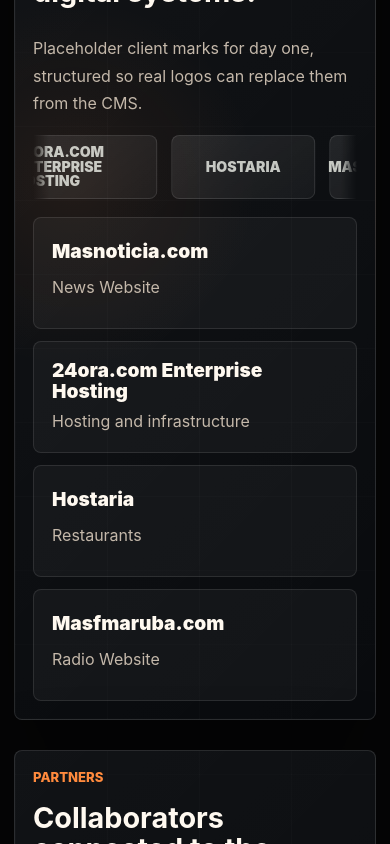
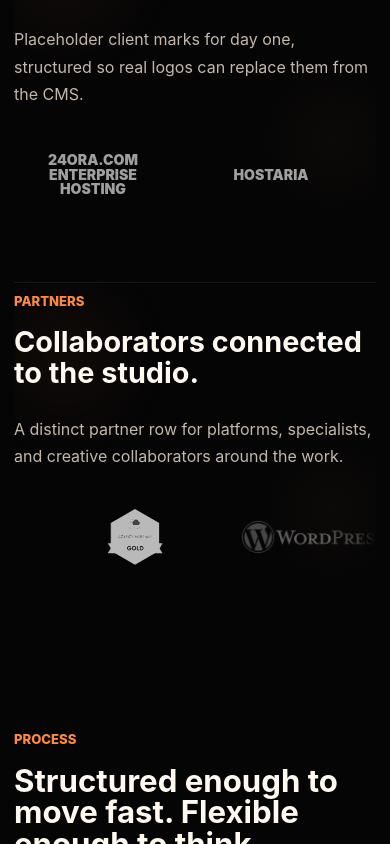
Before and after one commit to r2motion/r2motion.com, a React (Vite) app: page / in a window 390 px wide. Shown: the part 5060-5904 px from the top of the page. Built offline with nearby package versions, Linux system fonts and the light colour scheme.

Commit message:
Simplify partner logo rows

```diff
--- a/src/App.tsx
+++ b/src/App.tsx
@@ -794,14 +794,6 @@
           ))}
         </div>
       </div>
-      <div className="partners-grid" aria-label={`${eyebrow} categories`}>
-        {items.slice(0, 4).map((partner) => (
-          <div className="partner-chip" key={`${partner.slug}-chip`}>
-            <PartnerLogo partner={partner} />
-            <span>{partner.category}</span>
-          </div>
-        ))}
-      </div>
     </Reveal>
   );
 }
--- a/src/styles.css
+++ b/src/styles.css
@@ -1246,21 +1246,14 @@
 
 .partner-lanes {
   display: grid;
-  gap: 30px;
+  gap: 56px;
 }
 
 .partner-lane {
   position: relative;
   display: grid;
-  gap: 18px;
-  padding: 28px;
-  border: 1px solid var(--line);
-  border-radius: var(--radius);
-  background:
-    radial-gradient(circle at 16% 35%, rgba(var(--accent-rgb), 0.08), transparent 30%),
-    linear-gradient(135deg, rgba(255, 255, 255, 0.055), rgba(255, 255, 255, 0.018)),
-    rgba(5, 7, 11, 0.88);
-  box-shadow: var(--shadow);
+  gap: 26px;
+  padding: 18px 0 10px;
   overflow: hidden;
 }
 
@@ -1270,16 +1263,14 @@
   inset: 0;
   pointer-events: none;
   background:
-    repeating-linear-gradient(90deg, rgba(255, 255, 255, 0.045) 0 1px, transparent 1px 92px),
-    repeating-linear-gradient(0deg, rgba(255, 255, 255, 0.03) 0 1px, transparent 1px 74px);
-  opacity: 0.42;
+    radial-gradient(circle at 14% 24%, rgba(var(--accent-rgb), 0.09), transparent 28%),
+    radial-gradient(circle at 88% 74%, rgba(var(--gold-rgb), 0.06), transparent 24%);
+  opacity: 0.58;
 }
 
 .partner-lane--reverse {
-  background:
-    radial-gradient(circle at 82% 40%, rgba(var(--gold-rgb), 0.08), transparent 30%),
-    linear-gradient(135deg, rgba(255, 255, 255, 0.052), rgba(255, 255, 255, 0.018)),
-    rgba(5, 7, 11, 0.9);
+  border-top: 1px solid rgba(255, 255, 255, 0.07);
+  padding-top: 42px;
 }
 
 .partner-lane-heading {
@@ -1324,9 +1315,9 @@
 .partners-track {
   display: flex;
   width: max-content;
-  gap: 14px;
+  gap: clamp(36px, 5vw, 86px);
   padding: 0;
-  animation: partnerMarquee 36s linear infinite;
+  animation: partnerMarquee 42s linear infinite;
 }
 
 .partner-lane--reverse .partners-track {
@@ -1338,30 +1329,22 @@
   display: inline-flex;
   align-items: center;
   justify-content: center;
-  width: 178px;
-  min-height: 76px;
-  border: 1px solid rgba(255, 255, 255, 0.1);
-  border-radius: var(--radius);
-  color: rgba(245, 247, 239, 0.78);
-  background:
-    linear-gradient(145deg, rgba(255, 255, 255, 0.07), rgba(255, 255, 255, 0.018)),
-    rgba(255, 255, 255, 0.025);
+  width: clamp(136px, 12vw, 210px);
+  min-height: 108px;
+  color: rgba(255, 255, 255, 0.82);
   font-size: 1.02rem;
   font-weight: 900;
   letter-spacing: 0;
   text-transform: uppercase;
+  opacity: 0.72;
   transition:
-    color 220ms ease,
-    border-color 220ms ease,
-    background 220ms ease,
+    opacity 220ms ease,
     transform 220ms ease;
 }
 
 .partner-mark:hover {
-  color: var(--text);
-  border-color: rgba(var(--accent-rgb), 0.42);
-  background: rgba(var(--accent-rgb), 0.07);
-  transform: translateY(-2px);
+  opacity: 1;
+  transform: translateY(-3px) scale(1.02);
 }
 
 .partner-logo {
@@ -1372,20 +1355,16 @@
 }
 
 .partner-logo--text {
-  color: rgba(245, 247, 239, 0.78);
+  color: rgba(255, 255, 255, 0.86);
   line-height: 1.05;
+  text-align: center;
+  text-wrap: balance;
 }
 
 .partner-logo--image {
-  width: min(150px, calc(100% - 20px));
-  height: 48px;
-  padding: 8px 12px;
-  border: 1px solid rgba(255, 255, 255, 0.1);
-  border-radius: 9px;
-  background:
-    linear-gradient(145deg, rgba(255, 255, 255, 0.92), rgba(236, 231, 222, 0.82)),
-    rgba(255, 255, 255, 0.9);
-  box-shadow: inset 0 1px 0 rgba(255, 255, 255, 0.45);
+  width: min(190px, 100%);
+  height: 72px;
+  padding: 0;
 }
 
 .partner-logo--image img {
@@ -1393,47 +1372,7 @@
   width: 100%;
   height: 100%;
   object-fit: contain;
-  filter: none;
-}
-
-.partners-grid {
-  position: relative;
-  z-index: 1;
-  display: grid;
-  grid-template-columns: repeat(4, 1fr);
-  gap: 12px;
-  margin-top: 0;
-}
-
-.partner-chip {
-  display: grid;
-  gap: 8px;
-  min-height: 112px;
-  padding: 18px;
-  border: 1px solid rgba(255, 255, 255, 0.1);
-  border-radius: var(--radius);
-  background: rgba(255, 255, 255, 0.04);
-}
-
-.partner-chip .partner-logo {
-  justify-content: flex-start;
-}
-
-.partner-chip .partner-logo--image {
-  width: min(220px, 100%);
-  height: 54px;
-}
-
-.partner-chip .partner-logo--text {
-  color: var(--text);
-  font-size: 1.2rem;
-  font-weight: 900;
-  line-height: 1.1;
-}
-
-.partner-chip span {
-  color: var(--muted);
-  line-height: 1.45;
+  filter: grayscale(1) brightness(1.45) contrast(1.06);
 }
 
 @keyframes partnerMarquee {
@@ -1743,10 +1682,6 @@
     grid-row: auto;
   }
 
-  .partners-grid {
-    grid-template-columns: repeat(2, 1fr);
-  }
-
   .partner-lane-heading {
     grid-template-columns: 1fr;
   }
@@ -1913,7 +1848,6 @@
 
   .services-grid,
   .trust-grid,
-  .partners-grid,
   .form-grid {
     grid-template-columns: 1fr;
   }
@@ -1973,7 +1907,7 @@
   }
 
   .partner-lane {
-    padding: 18px;
+    padding: 10px 0;
   }
 
   .partner-lane-heading .eyebrow {
@@ -1981,9 +1915,13 @@
   }
 
   .partner-mark {
-    width: 144px;
-    min-height: 64px;
+    width: 142px;
+    min-height: 82px;
     font-size: 0.88rem;
+  }
+
+  .partner-logo--image {
+    height: 56px;
   }
 
   .service-card--1,
```
